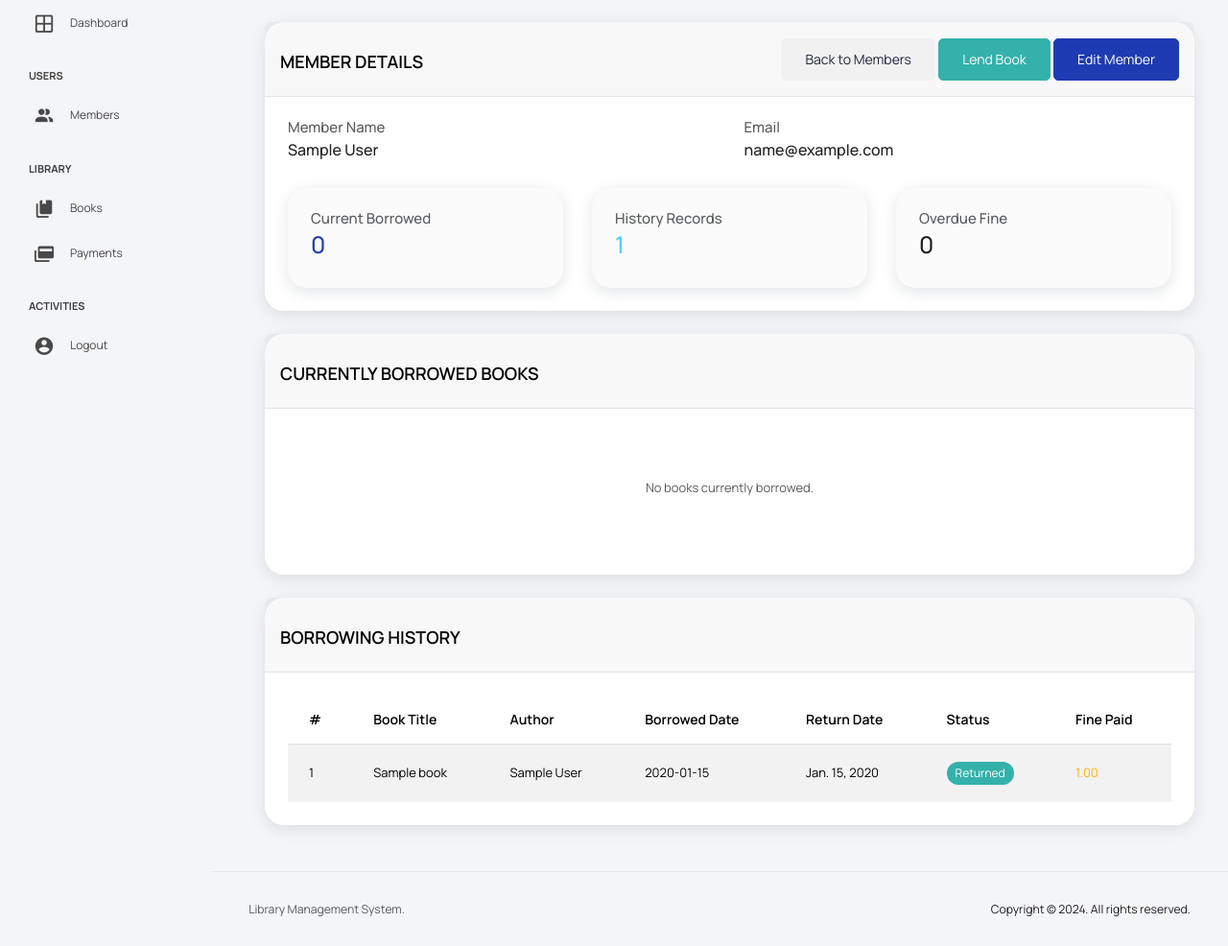
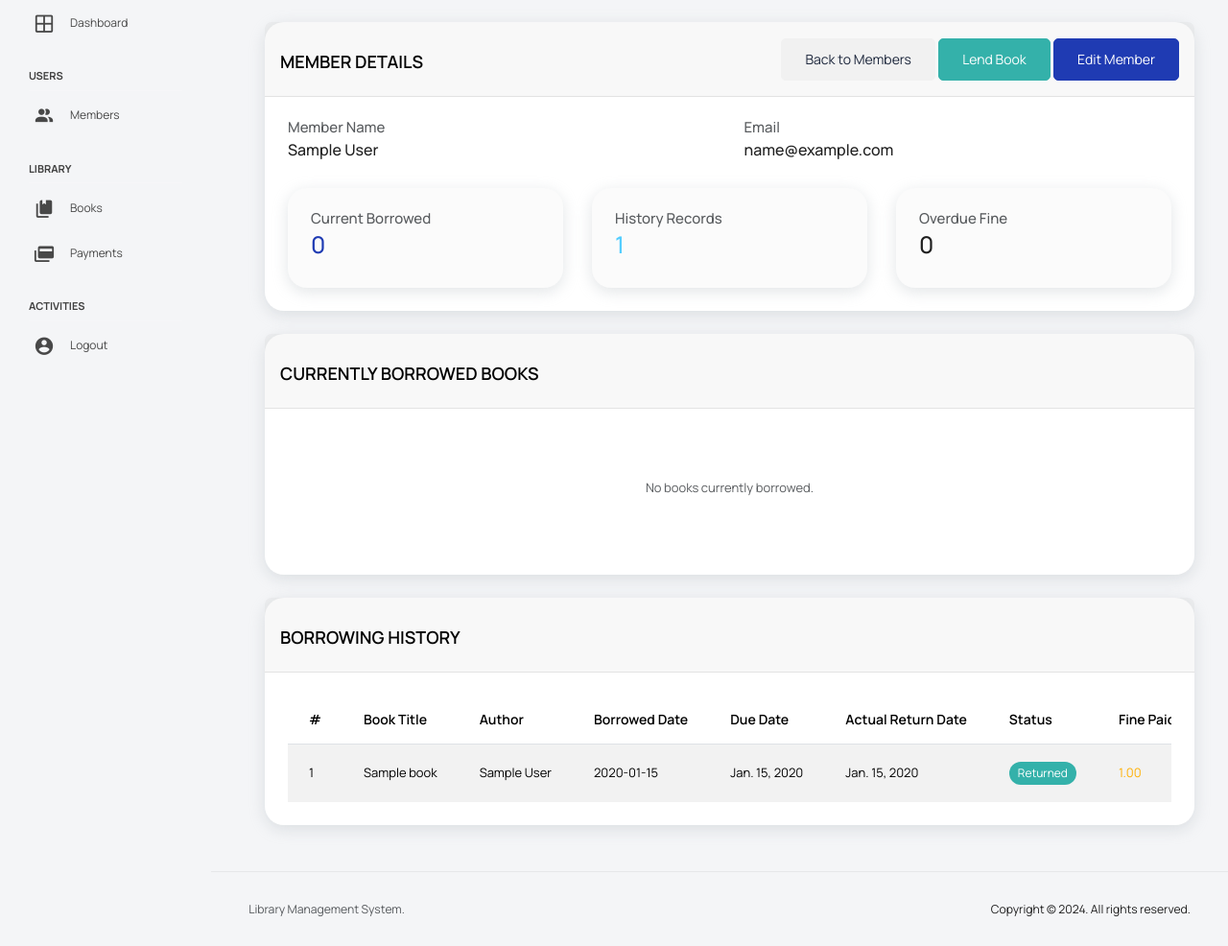
Before and after one commit to hellen-22/Library-Management-System-Django, a Django app: page /member/1/ in a window 1280 px wide. Shown: the part 98-1084 px from the top of the page at 96% size. Run offline with Django 5.2, Linux system fonts and the light colour scheme; a user stored in the database is signed in; tables that the repository leaves empty hold one stand-in row (values such as "Sample post"); some libraries are stand-ins or nearby versions.

Commit message:
feat(图书借阅): 添加实际归还日期字段并更新相关逻辑
在 BorrowedBook 模型中添加 actual_return_date 字段，用于记录图书实际归还日期
更新 ReturnBookView 和 ReturnBookFineView 视图，在归还图书时自动设置实际归还日期
修改 member-detail.html 模板，显示实际归还日期信息

```diff
--- a/library/models.py
+++ b/library/models.py
@@ -67,6 +67,7 @@ class BorrowedBook(AbstractBaseModel):
     member = models.ForeignKey(Member, on_delete=models.CASCADE, related_name="borrowed_books")
     book = models.ForeignKey(Book, on_delete=models.CASCADE, related_name="borrowed_books")
     return_date = models.DateField()
+    actual_return_date = models.DateField(null=True, blank=True)
     returned = models.BooleanField(default=False)
     fine = models.DecimalField(max_digits=10, decimal_places=2, default=0.00, validators=[MinValueValidator(0.00)])
 
--- a/library/views.py
+++ b/library/views.py
@@ -480,6 +480,7 @@ class ReturnBookView(View):
 
         else:
             borrowed_book.returned = True
+            borrowed_book.actual_return_date = timezone.now().date()
             borrowed_book.save()
             logger.info("Book returned successfully.")
 
@@ -514,6 +515,7 @@ class ReturnBookFineView(View):
             fine = book.fine
 
             book.returned = True
+            book.actual_return_date = timezone.now().date()
             book.save()
             logger.info("Book returned successfully.")
 
--- a/templates/members/member-detail.html
+++ b/templates/members/member-detail.html
@@ -143,7 +143,8 @@
                         <th>Book Title</th>
                         <th>Author</th>
                         <th>Borrowed Date</th>
-                        <th>Return Date</th>
+                        <th>Due Date</th>
+                        <th>Actual Return Date</th>
                         <th>Status</th>
                         <th>Fine Paid</th>
                     </tr>
@@ -156,6 +157,13 @@
                                 <td>{{ borrowed.book.author }}</td>
                                 <td>{{ borrowed.created_at|date:"Y-m-d" }}</td>
                                 <td>{{ borrowed.return_date }}</td>
+                                <td>
+                                    {% if borrowed.actual_return_date %}
+                                        {{ borrowed.actual_return_date }}
+                                    {% else %}
+                                        <span class="text-muted">N/A</span>
+                                    {% endif %}
+                                </td>
                                 <td>
                                     <span class="badge bg-success">Returned</span>
                                 </td>
```
Also changed, not shown: library/migrations/0005_borrowedbook_actual_return_date.py (added).
